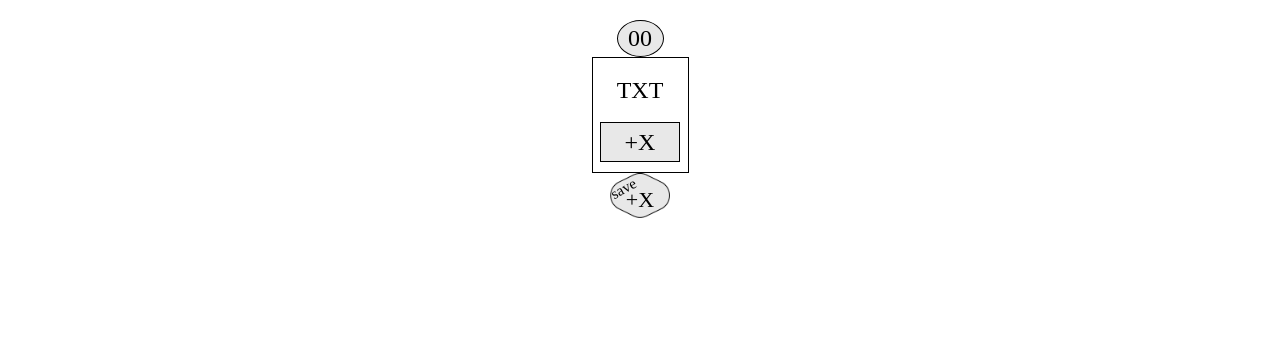
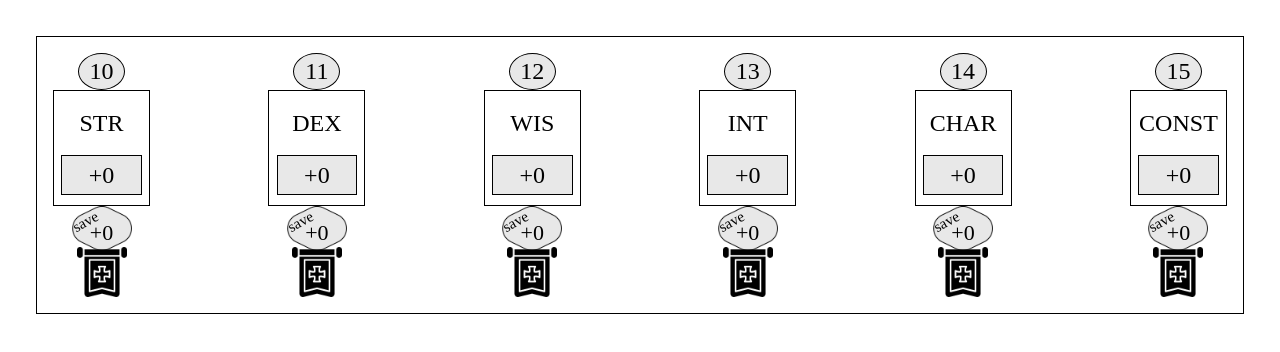
Before and after one commit to WildCodeSchool/0923-paris-js-p2-apiDD, a React (Vite) app in the folder frontend/: page / in a window 1280 px wide. Shown: the top 352 px of the page. Built offline with nearby package versions, Linux system fonts and the light colour scheme; a web font is replaced by a local one.

Commit message:
carac bloc display A ok

```diff
--- a/frontend/src/App.jsx
+++ b/frontend/src/App.jsx
@@ -1,53 +1,13 @@
 import React from "react";
 import "./resetStyle.css";
 import "./App.css";
-import CaracSeg from "./components/CaracSeg/CaracSeg";
+import CaracBloc from "./components/CaracBloc/CaracBloc";
 
 function App() {
-  // const caracs = [
-  //   {
-  //     name: "STR",
-  //     value: "10",
-  //     bonus: "+0",
-  //     save: "+0",
-  //   },
-  //   {
-  //     name: "DEX",
-  //     value: "10",
-  //     bonus: "+0",
-  //     save: "+0",
-  //   },
-  //   {
-  //     name: "WIS",
-  //     value: "10",
-  //     bonus: "+0",
-  //     save: "+0",
-  //   },
-  //   {
-  //     name: "INT",
-  //     value: "10",
-  //     bonus: "+0",
-  //     save: "+0",
-  //   },
-  //   {
-  //     name: "CHAR",
-  //     value: "10",
-  //     bonus: "+0",
-  //     save: "+0",
-  //   },
-  //   {
-  //     name: "CONST",
-  //     value: "10",
-  //     bonus: "+0",
-  //     save: "+0",
-  //   },
-  // ];
-
   return (
-    <>
-      <div> </div>
-      <CaracSeg />
-    </>
+    <div>
+      <CaracBloc />
+    </div>
   );
 }
 
--- a/frontend/src/components/CaracBloc/CaracBloc.jsx
+++ b/frontend/src/components/CaracBloc/CaracBloc.jsx
@@ -1,15 +1,60 @@
 import React from "react";
 import "./caracBloc.css";
-
 import CaracSeg from "../CaracSeg/CaracSeg";
 
-function caracBloc() {
+function CaracBloc() {
+  const caracs = [
+    {
+      caracName: "STR",
+      caracValue: "10",
+      caracBonus: "+0",
+      caracSave: "+0",
+    },
+    {
+      caracName: "DEX",
+      caracValue: "11",
+      caracBonus: "+0",
+      caracSave: "+0",
+    },
+    {
+      caracName: "WIS",
+      caracValue: "12",
+      caracBonus: "+0",
+      caracSave: "+0",
+    },
+    {
+      caracName: "INT",
+      caracValue: "13",
+      caracBonus: "+0",
+      caracSave: "+0",
+    },
+    {
+      caracName: "CHAR",
+      caracValue: "14",
+      caracBonus: "+0",
+      caracSave: "+0",
+    },
+    {
+      caracName: "CONST",
+      caracValue: "15",
+      caracBonus: "+0",
+      caracSave: "+0",
+    },
+  ];
+
   return (
-    <>
-      <div />
-      <CaracSeg />
-    </>
+    <div className="carac_Bloc">
+      {caracs.map((carac) => (
+        <CaracSeg
+          key={carac.caracName}
+          name={carac.caracName}
+          value={carac.caracValue}
+          bonus={carac.caracBonus}
+          save={carac.caracSave}
+        />
+      ))}
+    </div>
   );
 }
 
-export default caracBloc;
+export default CaracBloc;
--- a/frontend/src/components/CaracBloc/caracBloc.css
+++ b/frontend/src/components/CaracBloc/caracBloc.css
@@ -0,0 +1,7 @@
+.carac_Bloc {
+  display: flex;
+  flex-wrap: wrap;
+  justify-content: space-between;
+  margin: 1rem;
+  border: solid 1px black;
+}
--- a/frontend/src/components/CaracSeg/CaracSeg.jsx
+++ b/frontend/src/components/CaracSeg/CaracSeg.jsx
@@ -1,26 +1,31 @@
 import React from "react";
 import "../../assets/variables.css";
 import "./caracSeg.css";
+import medievalBtn from "../../assets/dnd_ico/medieval.png";
 
-function CaracSeg() {
+function CaracSeg(props) {
+  const { name, value, bonus, save } = props;
+
   return (
     <div className="carac_segment">
       {/* // top // */}
       <div className="carac_num_container">
-        <p className="carac_num">00</p>
+        <p className="carac_num">{value}</p>
       </div>
       {/* // main // */}
       <div className="carac_main_content">
-        <p className="carac_title">TXT</p>
+        <p className="carac_title">{name}</p>
         <div className="carac_bonus_content">
-          <p className="carac_bonus">+X</p>
+          <p className="carac_bonus">{bonus}</p>
         </div>
       </div>
       {/* // bottom // */}
       <div className="bonus_save_content">
         <p className="bonus_save">save</p>
-        <p className="bonus_save_num">+X</p>
+        <p className="bonus_save_num">{save}</p>
       </div>
+      {/* // flagBtn // */}
+      <img className="Comp_Btn" src={medievalBtn} alt="-" />
     </div>
   );
 }
--- a/frontend/src/components/CaracSeg/caracSeg.css
+++ b/frontend/src/components/CaracSeg/caracSeg.css
@@ -1,8 +1,4 @@
 /* variables CSS */
-:root {
-  --input-bg-color: #e8e8e8;
-  --main-font-color: #000000;
-}
 
 /* top */
 
@@ -10,6 +6,7 @@
   display: flex;
   flex-direction: column;
   align-items: center;
+  margin: 1rem;
 }
 
 .carac_num_container {
@@ -106,3 +103,9 @@
   margin-top: -6px;
   margin-bottom: 8px;
 }
+
+.Comp_Btn {
+  width: 50px;
+  height: 50px;
+  margin-top: -5px;
+}
```
Also changed, not shown: frontend/src/components/Counter.jsx (deleted, +0 -16 lines), frontend/src/components/SkillsBloc/StrengthSkillsBloc.jsx (added, +10 -0 lines), 1 other file (tests, documents, lock files or other folders).
